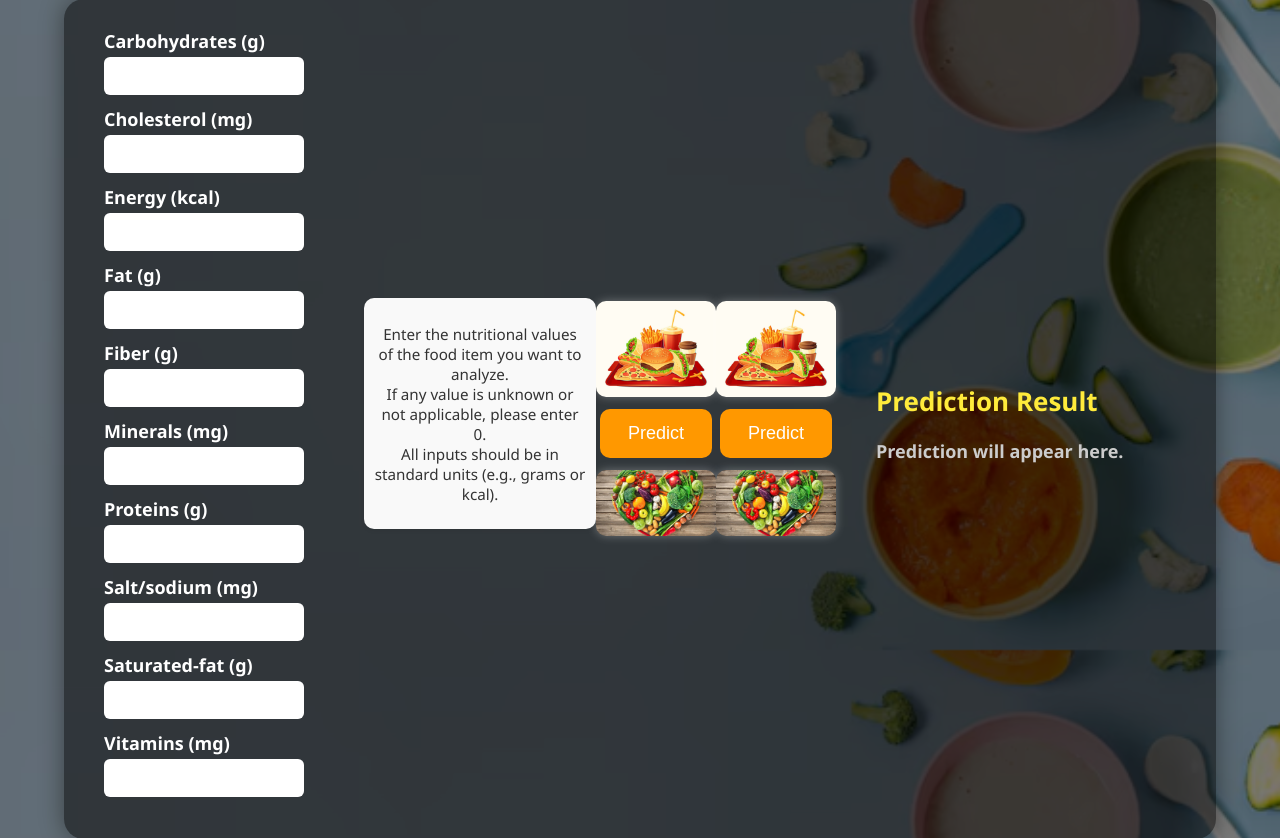
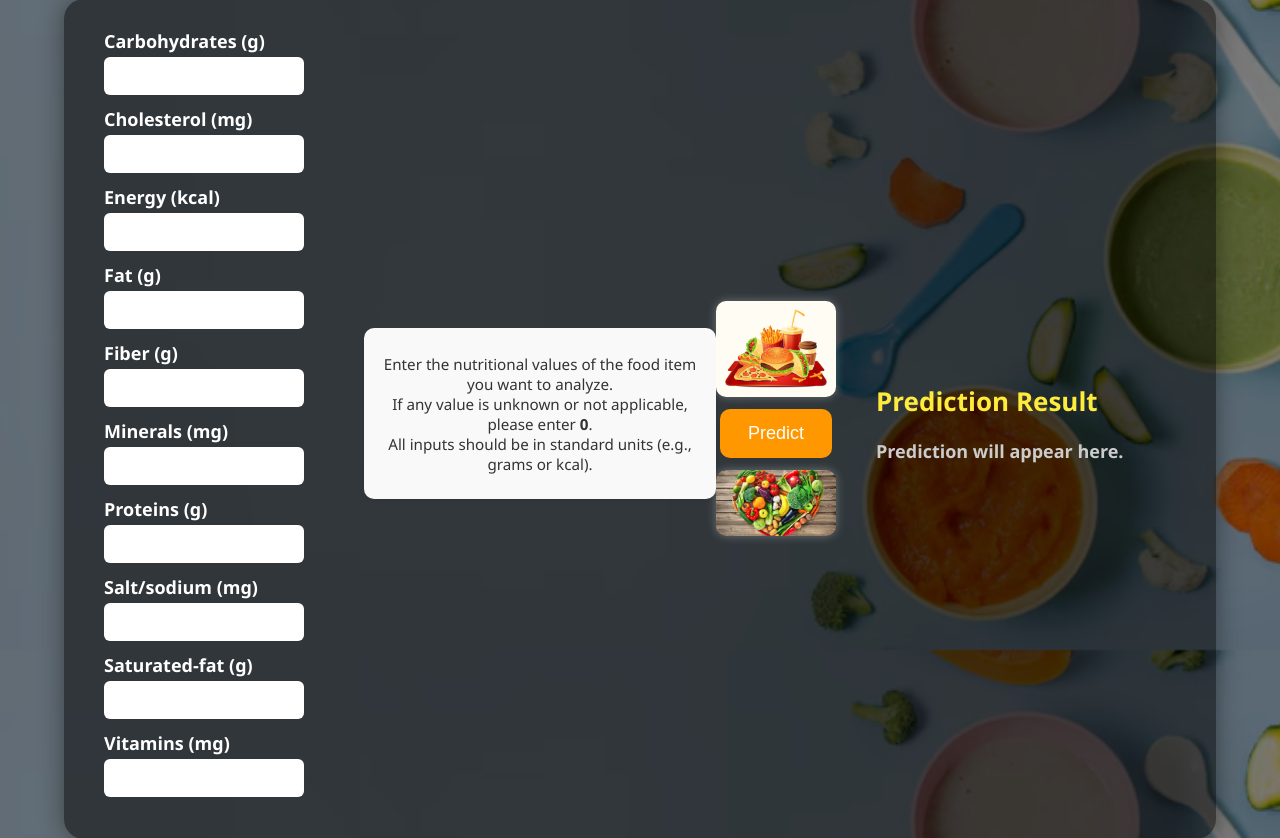
Before and after one commit to naveencoco/FoodProcessing-predictioin, a Flask app: page / in a window 1280 px wide. Shown: the part 150-988 px from the top of the page. Run offline with Flask 3, Linux system fonts and the light colour scheme; parts of the project's set-up code (start-up, migrations or seed data) failed here and were passed over.

Commit message:
🧾 Final fix: added user guidance above Predict button

```diff
--- a/templates/index.html
+++ b/templates/index.html
@@ -24,25 +24,19 @@
             </div>
 
             <!-- Predict Button Column -->
-            <div class="button-section">
-                <!-- Predict Button Column -->
+            <!-- Predict Button Column -->
 <div class="button-section">
-    <!-- ✨ Add this info-text block -->
+    <!-- ✨ Info text added here -->
     <div class="info-text">
         <p>
             Enter the nutritional values of the food item you want to analyze. <br>
-            If any value is unknown or not applicable, please enter 0. <br>
+            If any value is unknown or not applicable, please enter <strong>0</strong>. <br>
             All inputs should be in standard units (e.g., grams or kcal).
         </p>
     </div>
 
-    <!-- Predict Button Content -->
-    <div class="button-wrapper">
-        <img src="{{ url_for('static', filename='topimage.jpg') }}" class="predict-img" alt="Top Image">
-        <input type="submit" value="Predict" class="predict-btn">
-        <img src="{{ url_for('static', filename='bottom.jpg') }}" class="predict-img" alt="Bottom Image">
-    </div>
-</div>
+
+
 
                 <div class="button-wrapper">
                     <img src="{{ url_for('static', filename='topimage.jpg') }}" class="predict-img" alt="Top Image">
```
